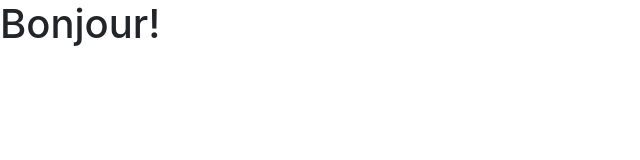
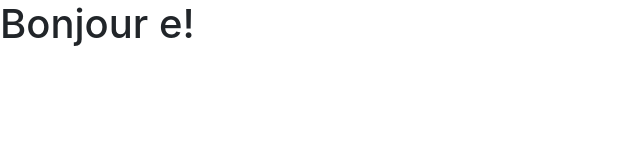
Before and after one commit to fetraniavotra/github-flow, a plain HTML site: page index.html in a window 1280 px wide. Shown: the full height of the page, 0-640 px from the left. Drawn offline with nearby package versions, Linux system fonts and the light colour scheme.

```diff
--- a/index.html
+++ b/index.html
@@ -8,7 +8,7 @@
     <title>Hello, world!</title>
   </head>
   <body>
-    <h1>Bonjour!</h1>
+    <h1>Bonjour e!</h1>
 
     <script src="https://code.jquery.com/jquery-3.3.1.slim.min.js" integrity="sha384-q8i/X+965DzO0rT7abK41JStQIAqVgRVzpbzo5smXKp4YfRvH+8abtTE1Pi6jizo" crossorigin="anonymous"></script>
     <script src="https://cdnjs.cloudflare.com/ajax/libs/popper.js/1.14.3/umd/popper.min.js" integrity="sha384-ZMP7rVo3mIykV+2+9J3UJ46jBk0WLaUAdn689aCwoqbBJiSnjAK/l8WvCWPIPm49" crossorigin="anonymous"></script>
```
